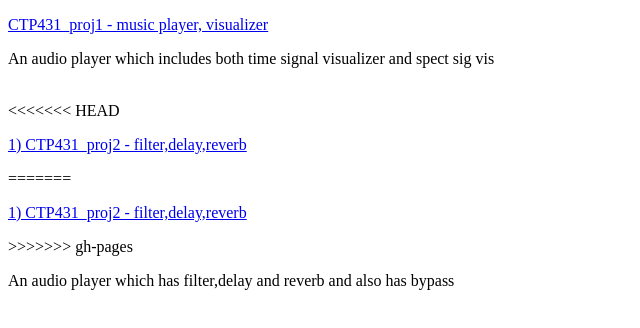
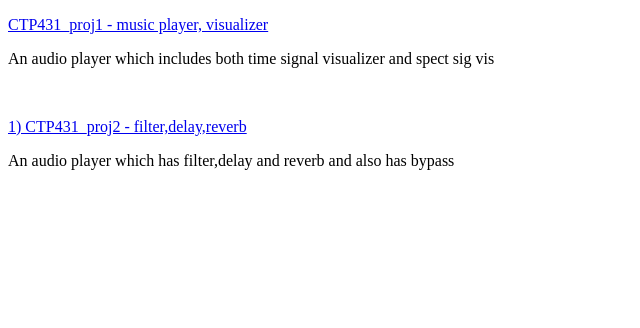
Before and after one commit to changheunoh/WebaudioDisp, a plain HTML site: page index.html in a window 1280 px wide. Shown: the whole page, without its empty margins (0-640 px from the left). Drawn offline with Linux system fonts and the light colour scheme.

Commit message:
add proj2 to master.

```diff
--- a/index.html
+++ b/index.html
@@ -12,11 +12,8 @@
 <p> An audio player which includes both time signal visualizer and spect sig vis</p>
 <br>
 
-<<<<<<< HEAD
+
 <p> <a href = "multi_effects_startup/multi_effect.html"> 1) CTP431_proj2 - filter,delay,reverb </a> </p>
-=======
-<p> <a href = "myexam/app/index.html"> 1) CTP431_proj2 - filter,delay,reverb </a> </p>
->>>>>>> gh-pages
 <p> An audio player which has filter,delay and reverb and also has bypass</p>
 
 
```
